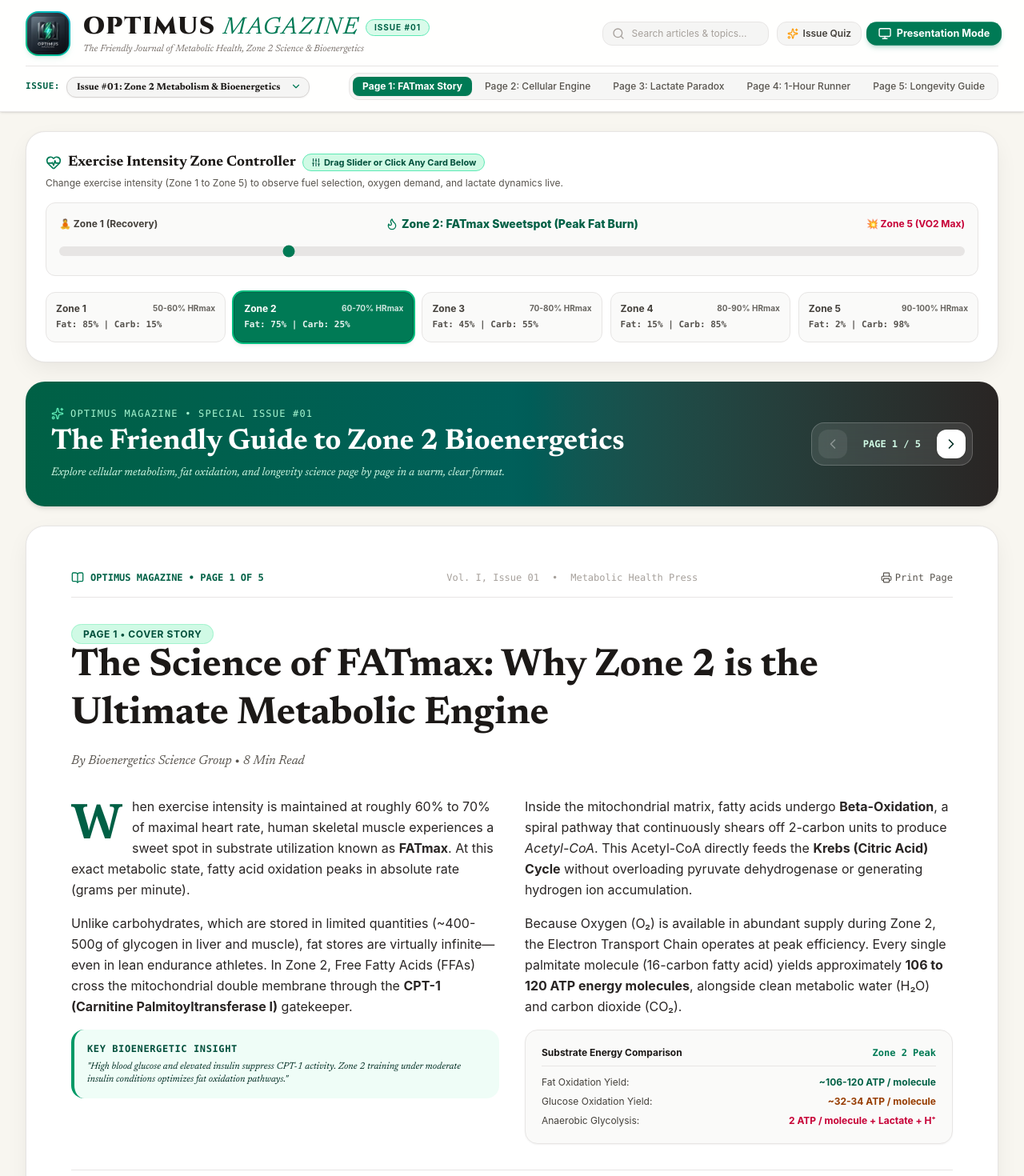
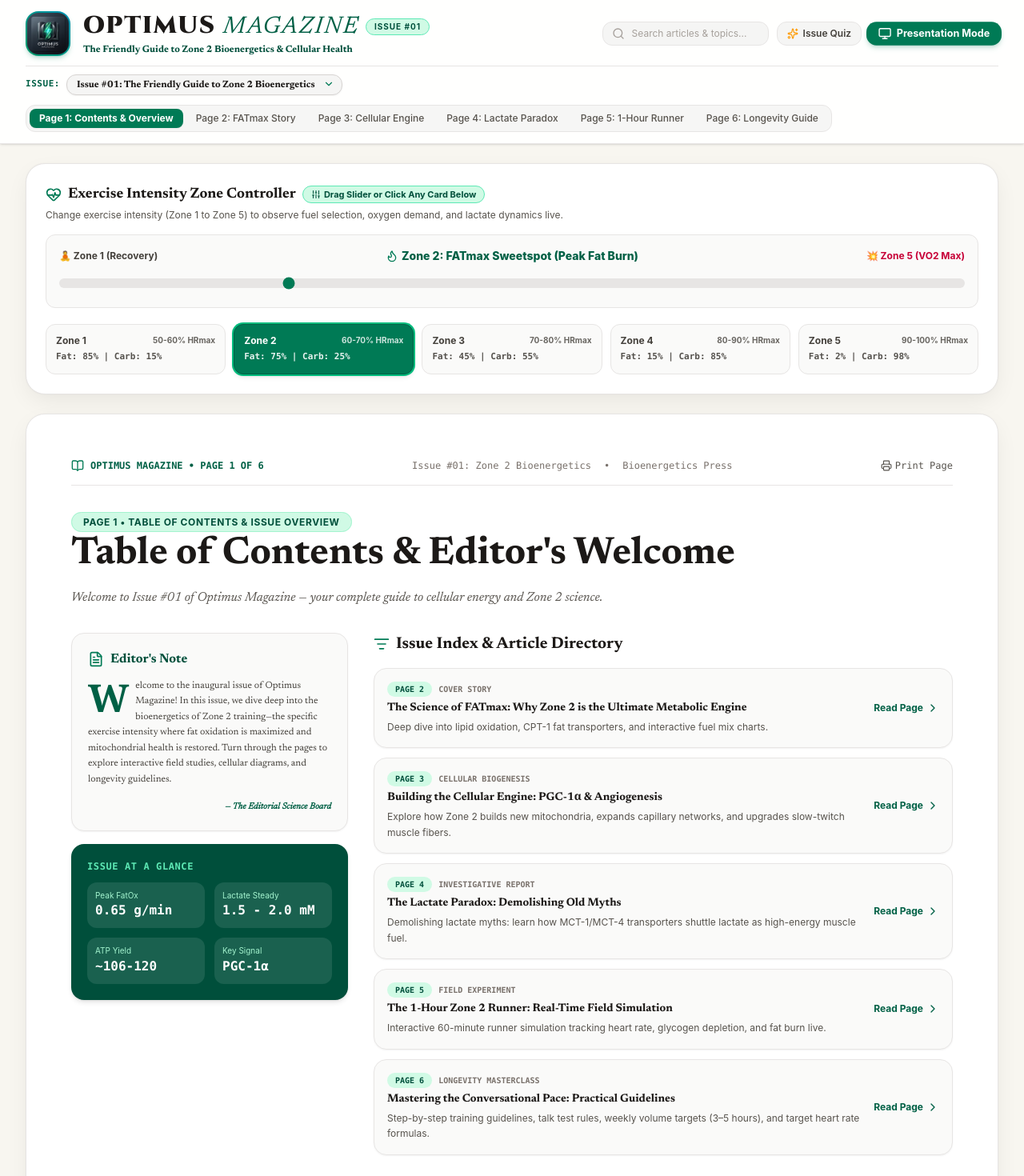
Before and after one commit to ishaypesok/optimus-magazine, a React (Vite) app: page / in a window 1280 px wide. Shown: the top 1470 px of the page at 80% size. Built offline with nearby package versions, Linux system fonts and the light colour scheme.

Commit message:
Move title to header masthead, remove redundant green banner, and add Table of Contents Page 1

```diff
--- a/src/components/MagazineHeader.jsx
+++ b/src/components/MagazineHeader.jsx
@@ -1,5 +1,5 @@
 import React from 'react';
-import { BookOpen, Sparkles, Search, Bookmark, Printer, Share2, Layers, Monitor, ChevronDown, ChevronRight, ChevronLeft } from 'lucide-react';
+import { BookOpen, Sparkles, Search, Bookmark, Printer, Share2, Layers, Monitor, ChevronDown, ListFilter } from 'lucide-react';
 
 export default function MagazineHeader({
   activeIssue,
@@ -18,9 +18,9 @@ export default function MagazineHeader({
         {/* Top Masthead Row */}
         <div className="flex flex-col md:flex-row items-center justify-between gap-4">
 
-          {/* Logo & Magazine Branding */}
+          {/* Logo & Main Magazine Title */}
           <div className="flex items-center gap-4">
-            <div className="w-14 h-14 rounded-2xl bg-gradient-to-tr from-emerald-500 via-teal-500 to-cyan-500 p-0.5 shadow-md shadow-emerald-600/10 overflow-hidden shrink-0">
+            <div className="w-14 h-14 rounded-2xl bg-gradient-to-tr from-emerald-600 via-teal-600 to-cyan-600 p-0.5 shadow-md shadow-emerald-700/20 overflow-hidden shrink-0">
               <img
                 src="./optimus-logo.jpg"
                 alt="Optimus Magazine Logo"
@@ -28,16 +28,16 @@ export default function MagazineHeader({
               />
             </div>
             <div>
-              <div className="flex items-center gap-2">
+              <div className="flex flex-wrap items-center gap-2">
                 <h1 className="text-2xl lg:text-3xl font-black font-masthead tracking-wider text-stone-900">
-                  OPTIMUS <span className="text-emerald-700 font-serif italic font-normal">MAGAZINE</span>
+                  OPTIMUS <span className="text-emerald-800 font-serif italic font-normal">MAGAZINE</span>
                 </h1>
-                <span className="text-[10px] uppercase font-bold tracking-widest px-2.5 py-0.5 rounded-full bg-emerald-100/80 text-emerald-800 border border-emerald-300">
+                <span className="text-[10px] uppercase font-bold tracking-widest px-2.5 py-0.5 rounded-full bg-emerald-100 text-emerald-900 border border-emerald-300">
                   Issue #01
                 </span>
               </div>
-              <p className="text-xs text-stone-500 font-serif italic">
-                The Friendly Journal of Metabolic Health, Zone 2 Science & Bioenergetics
+              <p className="text-xs font-serif text-emerald-900 font-semibold mt-0.5">
+                The Friendly Guide to Zone 2 Bioenergetics & Cellular Health
               </p>
             </div>
           </div>
@@ -53,7 +53,7 @@ export default function MagazineHeader({
                 placeholder="Search articles & topics..."
                 value={searchQuery}
                 onChange={(e) => setSearchQuery(e.target.value)}
-                className="pl-9 pr-4 py-1.5 rounded-xl bg-stone-100 border border-stone-200 text-xs text-stone-800 placeholder-stone-400 focus:outline-none focus:border-emerald-500 transition w-44 sm:w-52"
+                className="pl-9 pr-4 py-1.5 rounded-xl bg-stone-100 border border-stone-200 text-xs text-stone-800 placeholder-stone-400 focus:outline-none focus:border-emerald-600 transition w-44 sm:w-52"
               />
             </div>
 
@@ -91,7 +91,7 @@ export default function MagazineHeader({
                 onChange={(e) => setActiveIssue(e.target.value)}
                 className="appearance-none bg-stone-100 border border-stone-300 text-stone-900 font-serif font-bold text-xs rounded-xl px-3 py-1 pr-8 focus:outline-none focus:border-emerald-600 cursor-pointer shadow-xs"
               >
-                <option value="issue-1">Issue #01: Zone 2 Metabolism & Bioenergetics</option>
+                <option value="issue-1">Issue #01: The Friendly Guide to Zone 2 Bioenergetics</option>
                 <option value="issue-2" disabled>Issue #02: Metabolic Flexibility (Upcoming)</option>
                 <option value="issue-3" disabled>Issue #03: Autophagy & Longevity (Upcoming)</option>
               </select>
@@ -99,14 +99,15 @@ export default function MagazineHeader({
             </div>
           </div>
 
-          {/* Page Tabs Selector */}
+          {/* 6 Page Tabs Selector */}
           <nav className="flex flex-wrap items-center gap-1 bg-stone-100/90 p-1 rounded-xl border border-stone-200 text-xs font-medium">
             {[
-              { id: 1, label: 'Page 1: FATmax Story' },
-              { id: 2, label: 'Page 2: Cellular Engine' },
-              { id: 3, label: 'Page 3: Lactate Paradox' },
-              { id: 4, label: 'Page 4: 1-Hour Runner' },
-              { id: 5, label: 'Page 5: Longevity Guide' },
+              { id: 1, label: 'Page 1: Contents & Overview' },
+              { id: 2, label: 'Page 2: FATmax Story' },
+              { id: 3, label: 'Page 3: Cellular Engine' },
+              { id: 4, label: 'Page 4: Lactate Paradox' },
+              { id: 5, label: 'Page 5: 1-Hour Runner' },
+              { id: 6, label: 'Page 6: Longevity Guide' },
             ].map(tab => (
               <button
                 key={tab.id}
--- a/src/components/MagazineView.jsx
+++ b/src/components/MagazineView.jsx
@@ -2,7 +2,7 @@ import React, { useState } from 'react';
 import {
   BookOpen, Sparkles, Flame, Activity, Zap, Droplet, Clock,
   ChevronRight, ChevronLeft, Bookmark, Share2, Award, ArrowUpRight,
-  ShieldCheck, Heart, Layers, BarChart2, CheckCircle2, UserCheck, Printer
+  ShieldCheck, Heart, Layers, BarChart2, CheckCircle2, UserCheck, Printer, ListFilter, FileText
 } from 'lucide-react';
 import { ZONES, CHARACTERS } from '../data/metabolismData';
 import FuelCharts from './FuelCharts';
@@ -12,7 +12,7 @@ import AdaptationSimulator from './AdaptationSimulator';
 export default function MagazineView({ currentZoneId, setCurrentZoneId, activeArticle, setActiveArticle }) {
   const [internalPage, setInternalPage] = useState(1);
   const activePage = (activeArticle && typeof activeArticle === 'number') ? activeArticle : internalPage;
-  const totalPages = 5;
+  const totalPages = 6;
 
   const zone2 = ZONES.find(z => z.id === 2) || ZONES[1];
   const currentZone = ZONES.find(z => z.id === currentZoneId) || zone2;
@@ -28,50 +28,7 @@ export default function MagazineView({ currentZoneId, setCurrentZoneId, activeAr
   return (
     <div className="space-y-6 animate-fade-in text-stone-900">
 
-      {/* Friendly Magazine Top Banner */}
-      <div className="bg-gradient-to-r from-emerald-800 via-teal-800 to-stone-800 text-white rounded-3xl p-6 lg:p-8 shadow-md relative overflow-hidden">
-        <div className="relative z-10 flex flex-col md:flex-row items-center justify-between gap-6">
-          <div className="space-y-2 text-center md:text-left">
-            <div className="flex flex-wrap items-center justify-center md:justify-start gap-2 text-xs font-mono tracking-widest text-emerald-200">
-              <Sparkles className="w-4 h-4 text-emerald-300" />
-              <span>OPTIMUS MAGAZINE • SPECIAL ISSUE #01</span>
-            </div>
-            <h1 className="text-3xl lg:text-4xl font-bold font-serif">
-              The Friendly Guide to Zone 2 Bioenergetics
-            </h1>
-            <p className="text-emerald-100 text-xs lg:text-sm max-w-2xl font-serif italic">
-              Explore cellular metabolism, fat oxidation, and longevity science page by page in a warm, clear format.
-            </p>
-          </div>
-
-          {/* Page Turn Pill Controls */}
-          <div className="flex items-center gap-2 bg-white/10 backdrop-blur-md p-2 rounded-2xl border border-white/20">
-            <button
-              onClick={prevPage}
-              disabled={activePage === 1}
-              className="p-2 rounded-xl bg-white/20 hover:bg-white/30 disabled:opacity-40 text-white transition"
-              title="Previous Page"
-            >
-              <ChevronLeft className="w-5 h-5" />
-            </button>
-
-            <div className="px-3 text-center text-xs font-mono font-bold text-emerald-100">
-              PAGE {activePage} / {totalPages}
-            </div>
-
-            <button
-              onClick={nextPage}
-              disabled={activePage === totalPages}
-              className="p-2 rounded-xl bg-white text-emerald-950 hover:bg-emerald-100 font-bold disabled:opacity-40 transition shadow-sm"
-              title="Next Page"
-            >
-              <ChevronRight className="w-5 h-5" />
-            </button>
-          </div>
-        </div>
-      </div>
-
-      {/* MAGAZINE PAGE CONTAINER (Clean Ivory Paper Sheet) */}
+      {/* MAGAZINE PAGE SHEET CONTAINER */}
       <main className="magazine-page p-6 sm:p-10 lg:p-14 space-y-8 relative">
 
         {/* Page Top Header Bar */}
@@ -80,10 +37,10 @@ export default function MagazineView({ currentZoneId, setCurrentZoneId, activeAr
             <BookOpen className="w-4 h-4 text-emerald-700" />
             <span>OPTIMUS MAGAZINE • PAGE {activePage} OF {totalPages}</span>
           </div>
-          <div className="hidden sm:flex items-center gap-4 text-stone-400">
-            <span>Vol. I, Issue 01</span>
+          <div className="hidden sm:flex items-center gap-4 text-stone-500">
+            <span>Issue #01: Zone 2 Bioenergetics</span>
             <span>•</span>
-            <span>Metabolic Health Press</span>
+            <span>Bioenergetics Press</span>
           </div>
           <button
             onClick={() => window.print()}
@@ -94,13 +51,149 @@ export default function MagazineView({ currentZoneId, setCurrentZoneId, activeAr
           </button>
         </div>
 
-        {/* ==================== PAGE 1: COVER STORY ==================== */}
+        {/* ==================== PAGE 1: TABLE OF CONTENTS & EDITOR'S LETTER ==================== */}
         {activePage === 1 && (
+          <article className="space-y-8 animate-fade-in">
+
+            <div className="space-y-3">
+              <span className="px-3.5 py-1 rounded-full bg-emerald-100 text-emerald-900 font-bold text-xs uppercase tracking-wider border border-emerald-200">
+                Page 1 • Table of Contents & Issue Overview
+              </span>
+              <h2 className="text-3xl lg:text-5xl font-black font-serif text-stone-900 leading-tight">
+                Table of Contents & Editor's Welcome
+              </h2>
+              <p className="text-stone-600 text-sm lg:text-base font-serif italic">
+                Welcome to Issue #01 of Optimus Magazine — your complete guide to cellular energy and Zone 2 science.
+              </p>
+            </div>
+
+            {/* Editorial Welcome & Table of Contents Grid */}
+            <div className="grid grid-cols-1 lg:grid-cols-3 gap-8">
+
+              {/* Editor's Letter */}
+              <div className="space-y-4 text-stone-800 text-sm lg:text-base leading-relaxed">
+                <div className="p-5 rounded-2xl bg-stone-50 border border-stone-200 space-y-3 shadow-xs">
+                  <div className="flex items-center gap-2 font-serif font-bold text-emerald-900 text-base">
+                    <FileText className="w-5 h-5 text-emerald-700" />
+                    <span>Editor's Note</span>
+                  </div>
+                  <p className="first-letter:text-5xl first-letter:font-serif first-letter:font-bold first-letter:text-emerald-800 first-letter:float-left first-letter:mr-2 first-letter:leading-none text-xs text-stone-700 leading-relaxed font-serif">
+                    Welcome to the inaugural issue of Optimus Magazine! In this issue, we dive deep into the bioenergetics of Zone 2 training—the specific exercise intensity where fat oxidation is maximized and mitochondrial health is restored. Turn through the pages to explore interactive field studies, cellular diagrams, and longevity guidelines.
+                  </p>
+                  <div className="text-[11px] text-emerald-800 font-serif italic text-right font-bold pt-1">
+                    — The Editorial Science Board
+                  </div>
+                </div>
+
+                {/* Key Issue Metrics Card */}
+                <div className="p-5 rounded-2xl bg-emerald-900 text-white space-y-3 shadow-md">
+                  <div className="text-xs font-mono font-bold uppercase tracking-wider text-emerald-300">
+                    Issue At A Glance
+                  </div>
+                  <div className="grid grid-cols-2 gap-3 text-xs">
+                    <div className="p-2.5 rounded-xl bg-white/10">
+                      <div className="text-[10px] text-emerald-200">Peak FatOx</div>
+                      <div className="text-base font-bold text-white font-mono">0.65 g/min</div>
+                    </div>
+                    <div className="p-2.5 rounded-xl bg-white/10">
+                      <div className="text-[10px] text-emerald-200">Lactate Steady</div>
+                      <div className="text-base font-bold text-white font-mono">1.5 - 2.0 mM</div>
+                    </div>
+                    <div className="p-2.5 rounded-xl bg-white/10">
+                      <div className="text-[10px] text-emerald-200">ATP Yield</div>
+                      <div className="text-base font-bold text-white font-mono">~106-120</div>
+                    </div>
+                    <div className="p-2.5 rounded-xl bg-white/10">
+                      <div className="text-[10px] text-emerald-200">Key Signal</div>
+                      <div className="text-base font-bold text-white font-mono">PGC-1α</div>
+                    </div>
+                  </div>
+                </div>
+              </div>
+
+              {/* Table of Contents Article Cards (Index) */}
+              <div className="lg:col-span-2 space-y-4">
+                <h3 className="text-xl font-bold font-serif text-stone-900 flex items-center gap-2">
+                  <ListFilter className="w-5 h-5 text-emerald-700" />
+                  Issue Index & Article Directory
+                </h3>
+
+                <div className="space-y-3">
+                  {[
+                    {
+                      page: 2,
+                      tag: 'Cover Story',
+                      title: 'The Science of FATmax: Why Zone 2 is the Ultimate Metabolic Engine',
+                      desc: 'Deep dive into lipid oxidation, CPT-1 fat transporters, and interactive fuel mix charts.'
+                    },
+                    {
+                      page: 3,
+                      tag: 'Cellular Biogenesis',
+                      title: 'Building the Cellular Engine: PGC-1α & Angiogenesis',
+                      desc: 'Explore how Zone 2 builds new mitochondria, expands capillary networks, and upgrades slow-twitch muscle fibers.'
+                    },
+                    {
+                      page: 4,
+                      tag: 'Investigative Report',
+                      title: 'The Lactate Paradox: Demolishing Old Myths',
+                      desc: 'Demolishing lactate myths: learn how MCT-1/MCT-4 transporters shuttle lactate as high-energy muscle fuel.'
+                    },
+                    {
+                      page: 5,
+                      tag: 'Field Experiment',
+                      title: 'The 1-Hour Zone 2 Runner: Real-Time Field Simulation',
+                      desc: 'Interactive 60-minute runner simulation tracking heart rate, glycogen depletion, and fat burn live.'
+                    },
+                    {
+                      page: 6,
+                      tag: 'Longevity Masterclass',
+                      title: 'Mastering the Conversational Pace: Practical Guidelines',
+                      desc: 'Step-by-step training guidelines, talk test rules, weekly volume targets (3–5 hours), and target heart rate formulas.'
+                    },
+                  ].map(article => (
+                    <div
+                      key={article.page}
+                      onClick={() => setPage(article.page)}
+                      className="p-4 rounded-2xl bg-stone-50 border border-stone-200 hover:border-emerald-600 transition cursor-pointer flex flex-col sm:flex-row items-start sm:items-center justify-between gap-3 shadow-xs group"
+                    >
+                      <div className="space-y-1">
+                        <div className="flex items-center gap-2">
+                          <span className="px-2.5 py-0.5 rounded-full bg-emerald-100 text-emerald-900 font-bold font-mono text-[10px]">
+                            PAGE {article.page}
+                          </span>
+                          <span className="text-[10px] text-stone-500 font-mono uppercase font-semibold">
+                            {article.tag}
+                          </span>
+                        </div>
+                        <h4 className="text-sm font-bold font-serif text-stone-900 group-hover:text-emerald-800 transition">
+                          {article.title}
+                        </h4>
+                        <p className="text-xs text-stone-600 leading-relaxed">
+                          {article.desc}
+                        </p>
+                      </div>
+
+                      <button className="shrink-0 flex items-center gap-1 text-xs font-bold text-emerald-800 group-hover:translate-x-1 transition">
+                        <span>Read Page</span>
+                        <ChevronRight className="w-4 h-4" />
+                      </button>
+                    </div>
+                  ))}
+                </div>
+              </div>
+
+            </div>
+
+          </article>
+        )}
+
+        {/* ==================== PAGE 2: COVER STORY ==================== */}
+        {activePage === 2 && (
           <article className="space-y-8 animate-fade-in">
 
             <div className="space-y-4">
               <span className="px-3.5 py-1 rounded-full bg-emerald-100 text-emerald-900 font-bold text-xs uppercase tracking-wider border border-emerald-200">
-                Page 1 • Cover Story
+                Page 2 • Cover Story
               </span>
               <h2 className="text-3xl lg:text-5xl font-black font-serif text-stone-900 leading-tight">
                 The Science of FATmax: Why Zone 2 is the Ultimate Metabolic Engine
@@ -165,13 +258,13 @@ export default function MagazineView({ currentZoneId, setCurrentZoneId, activeAr
           </article>
         )}
 
-        {/* ==================== PAGE 2: CELLULAR ENGINE ==================== */}
-        {activePage === 2 && (
+        {/* ==================== PAGE 3: CELLULAR ENGINE ==================== */}
+        {activePage === 3 && (
           <article className="space-y-8 animate-fade-in">
 
             <div className="space-y-4">
               <span className="px-3.5 py-1 rounded-full bg-teal-100 text-teal-900 font-bold text-xs uppercase tracking-wider border border-teal-200">
-                Page 2 • Cellular Powerhouse
+                Page 3 • Cellular Powerhouse
               </span>
               <h2 className="text-3xl lg:text-5xl font-black font-serif text-stone-900 leading-tight">
                 Building the Cellular Engine: PGC-1α & Angiogenesis
@@ -247,13 +340,13 @@ export default function MagazineView({ currentZoneId, setCurrentZoneId, activeAr
           </article>
         )}
 
-        {/* ==================== PAGE 3: LACTATE PARADOX ==================== */}
-        {activePage === 3 && (
+        {/* ==================== PAGE 4: LACTATE PARADOX ==================== */}
+        {activePage === 4 && (
           <article className="space-y-8 animate-fade-in">
 
             <div className="space-y-4">
               <span className="px-3.5 py-1 rounded-full bg-amber-100 text-amber-900 font-bold text-xs uppercase tracking-wider border border-amber-200">
-                Page 3 • Investigative Report
+                Page 4 • Investigative Report
               </span>
               <h2 className="text-3xl lg:text-5xl font-black font-serif text-stone-900 leading-tight">
                 The Lactate Paradox: Demolishing Old Myths
@@ -315,13 +408,13 @@ export default function MagazineView({ currentZoneId, setCurrentZoneId, activeAr
           </article>
         )}
 
-        {/* ==================== PAGE 4: 1-HOUR RUNNER FIELD STUDY ==================== */}
-        {activePage === 4 && (
+        {/* ==================== PAGE 5: 1-HOUR RUNNER FIELD STUDY ==================== */}
+        {activePage === 5 && (
           <article className="space-y-8 animate-fade-in">
 
             <div className="space-y-4">
               <span className="px-3.5 py-1 rounded-full bg-cyan-100 text-cyan-900 font-bold text-xs uppercase tracking-wider border border-cyan-200">
-                Page 4 • Field Experiment
+                Page 5 • Field Experiment
               </span>
               <h2 className="text-3xl lg:text-5xl font-black font-serif text-stone-900 leading-tight">
                 The 1-Hour Zone 2 Runner: Real-Time Field Simulation
@@ -339,13 +432,13 @@ export default function MagazineView({ currentZoneId, setCurrentZoneId, activeAr
           </article>
         )}
 
-        {/* ==================== PAGE 5: LONGEVITY PROTOCOLS ==================== */}
-        {activePage === 5 && (
+        {/* ==================== PAGE 6: LONGEVITY PROTOCOLS ==================== */}
+        {activePage === 6 && (
           <article className="space-y-8 animate-fade-in">
 
             <div className="space-y-4">
               <span className="px-3.5 py-1 rounded-full bg-emerald-100 text-emerald-900 font-bold text-xs uppercase tracking-wider border border-emerald-200">
-                Page 5 • Longevity Masterclass
+                Page 6 • Longevity Masterclass
               </span>
               <h2 className="text-3xl lg:text-5xl font-black font-serif text-stone-900 leading-tight">
                 Mastering the Conversational Pace: Practical Guidelines
```
Also changed, not shown: 1 other file (tests, documents, lock files or other folders).
